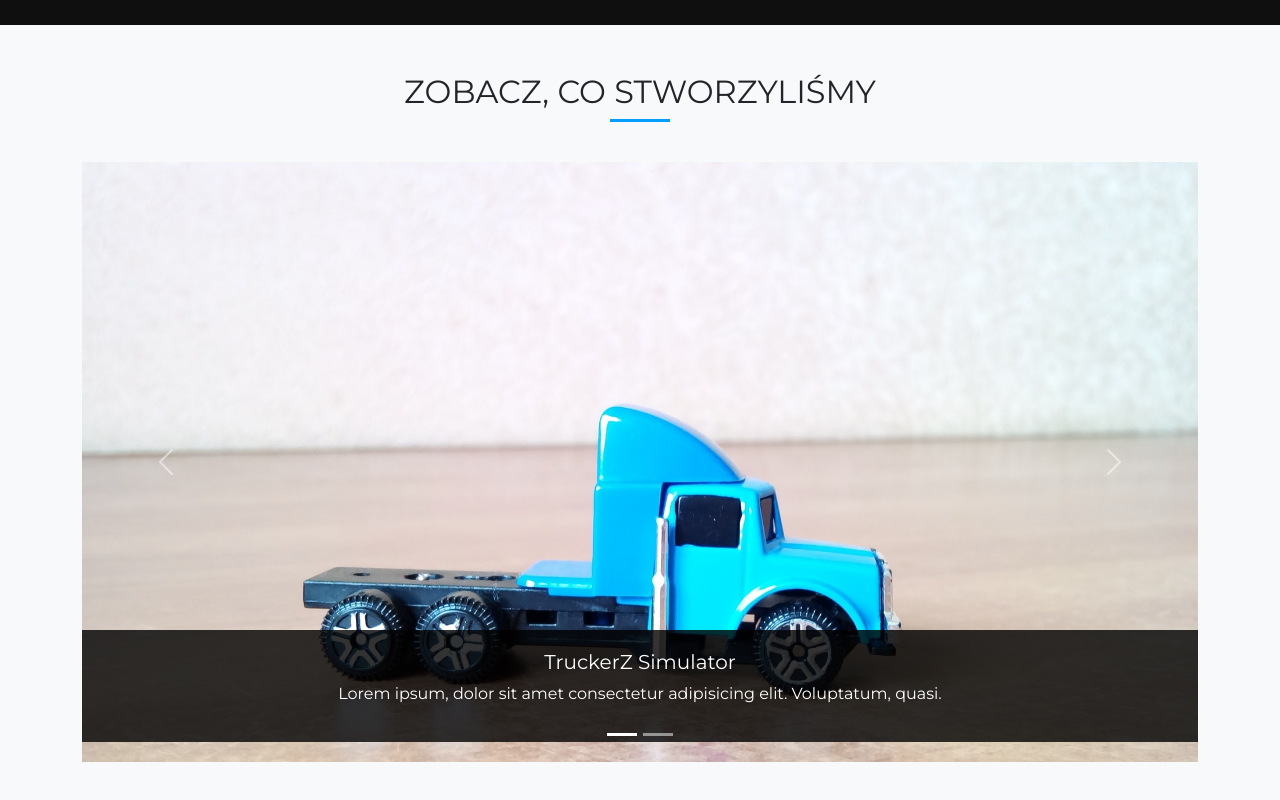
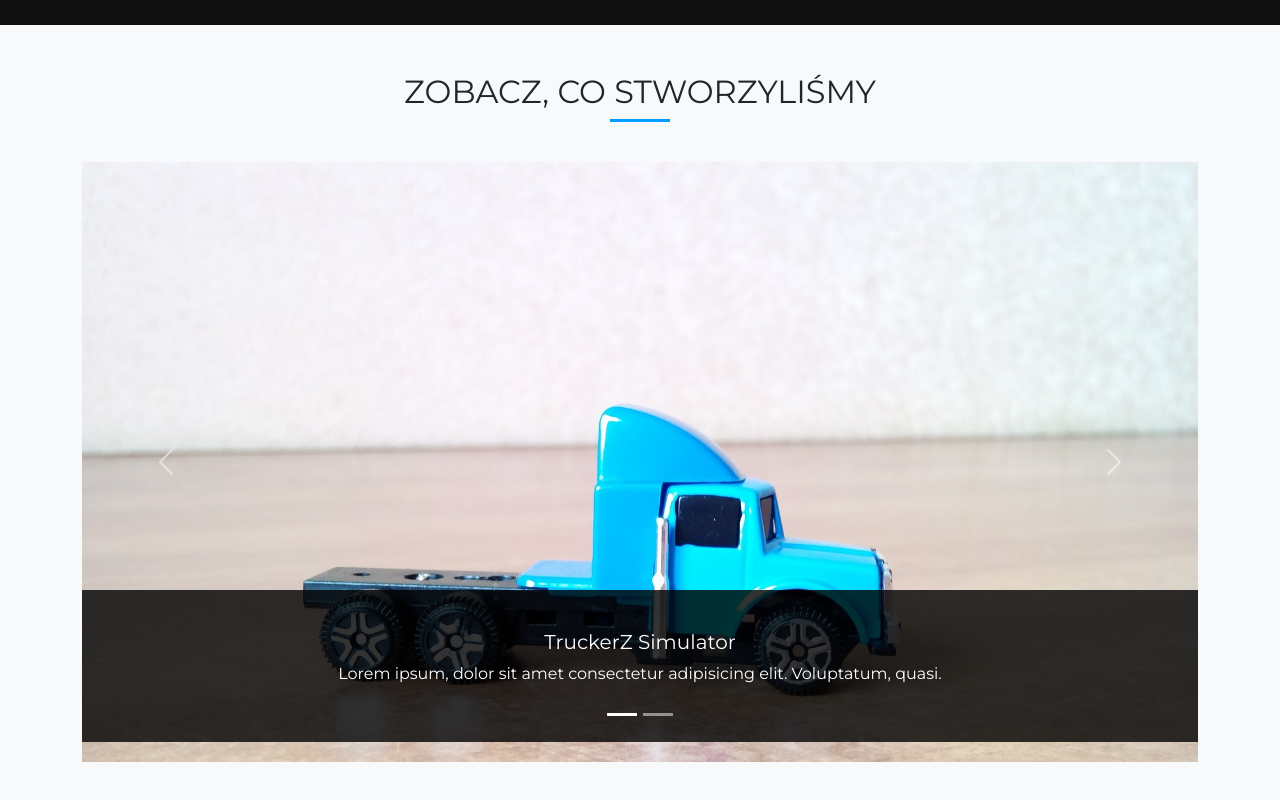
Before and after one commit to mSzemryk/gameDev, a plain HTML site: page index.html in a window 1280 px wide. Shown: the part 1715-2515 px from the top of the page. Drawn offline with nearby package versions, Linux system fonts and the light colour scheme; files that its build step writes are made by us from their sources.

Commit message:
padding changes

```diff
--- a/scss/style.scss
+++ b/scss/style.scss
@@ -172,5 +172,9 @@ header.hero-img {
 		background-color: rgba(0, 0, 0, 0.8);
 		left: 0;
 		right: 0;
+		padding: 40px 0;
+	}
+	.carousel-indicators {
+		padding-bottom: 20px;
 	}
 }
```
Also changed, not shown: css/style.css, 1 other file.
